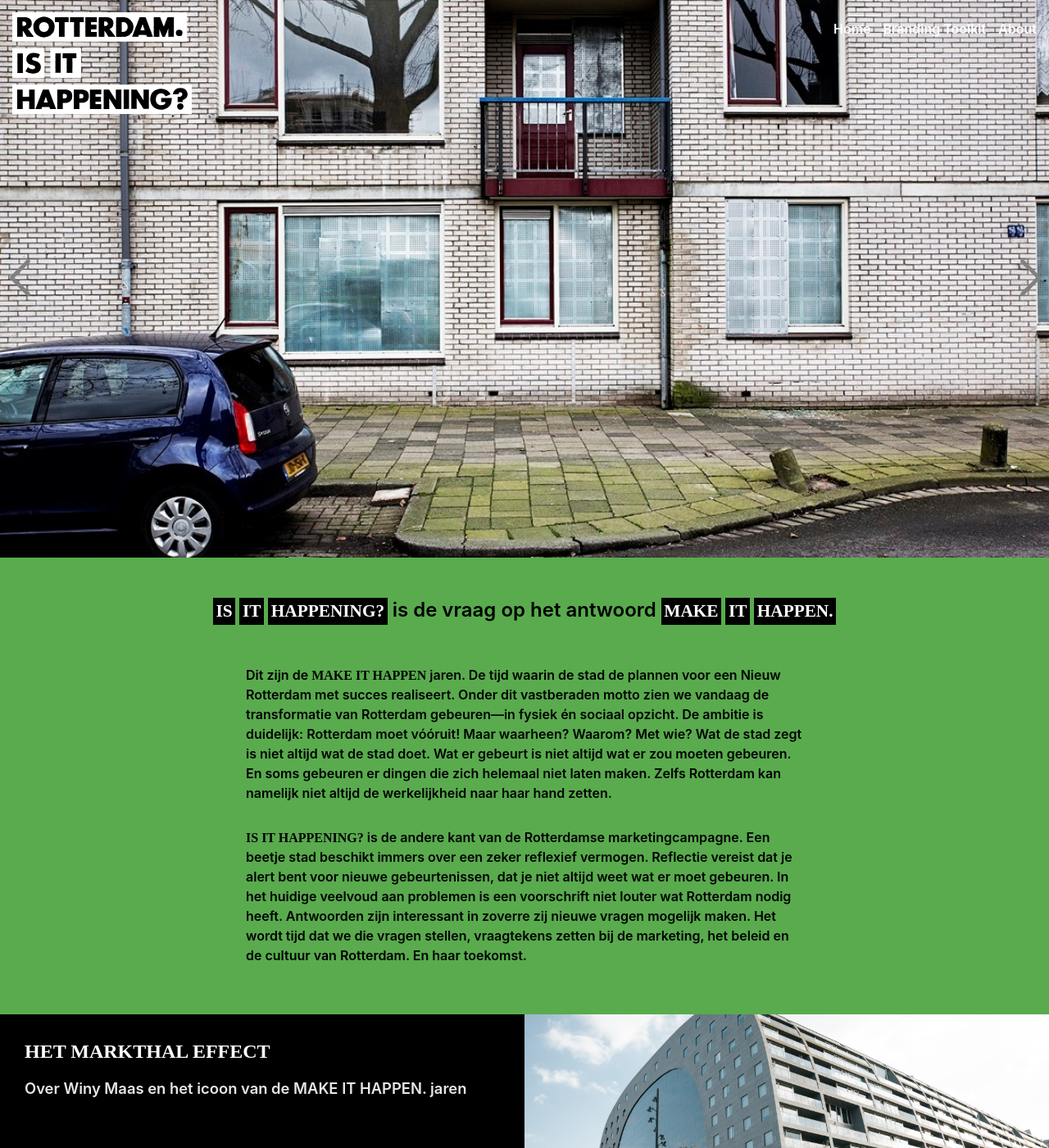
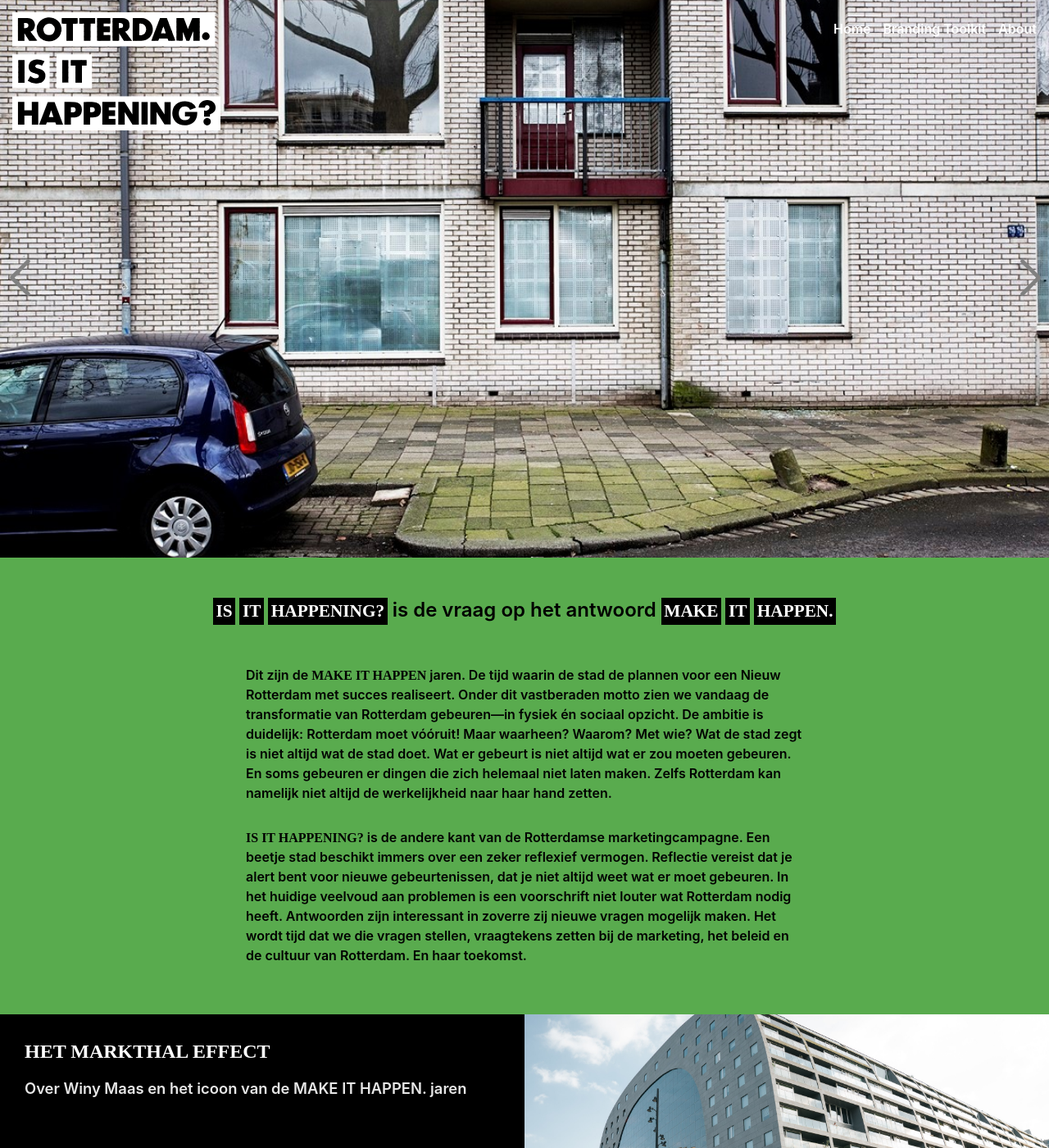
Before and after one commit to norealdirection/norealdirection.github.io, a Jekyll site: the page built from index.markdown, in a window 1280 px wide and 1400 px high. Shown: the whole window at 82% size. Built offline with Jekyll 4.4.1, drawn with Linux system fonts in a browser that asks for light colours.

Commit message:
Update _layout.scss

```diff
--- a/_sass/minima/_layout.scss
+++ b/_sass/minima/_layout.scss
@@ -33,7 +33,7 @@
 	@include iih(1.5);
 
 	img.svg-logo {
-		height: 124px; // height of nav <label>
+		height: 144px; // height of nav <label>
 	}
 
 }
```
